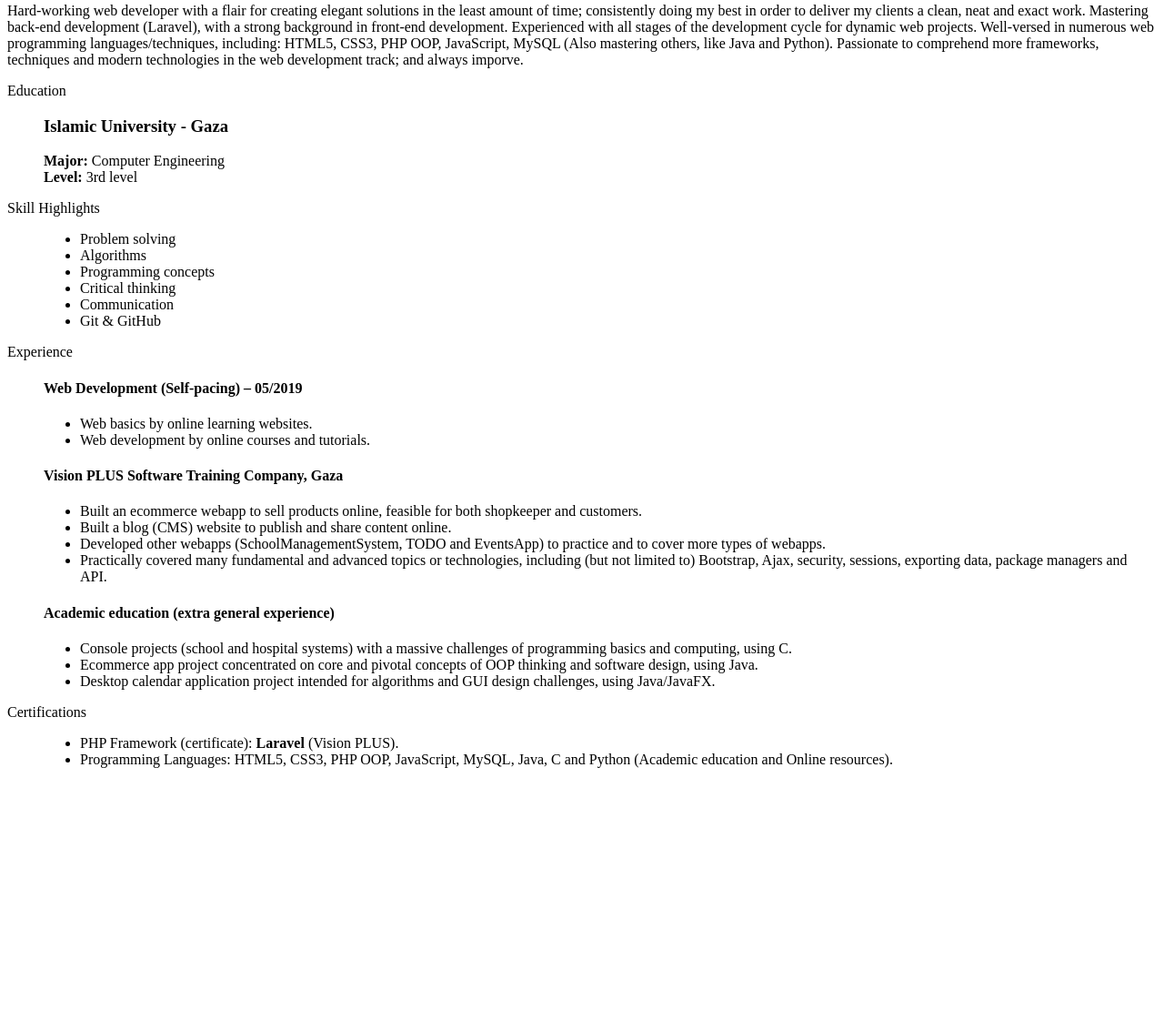
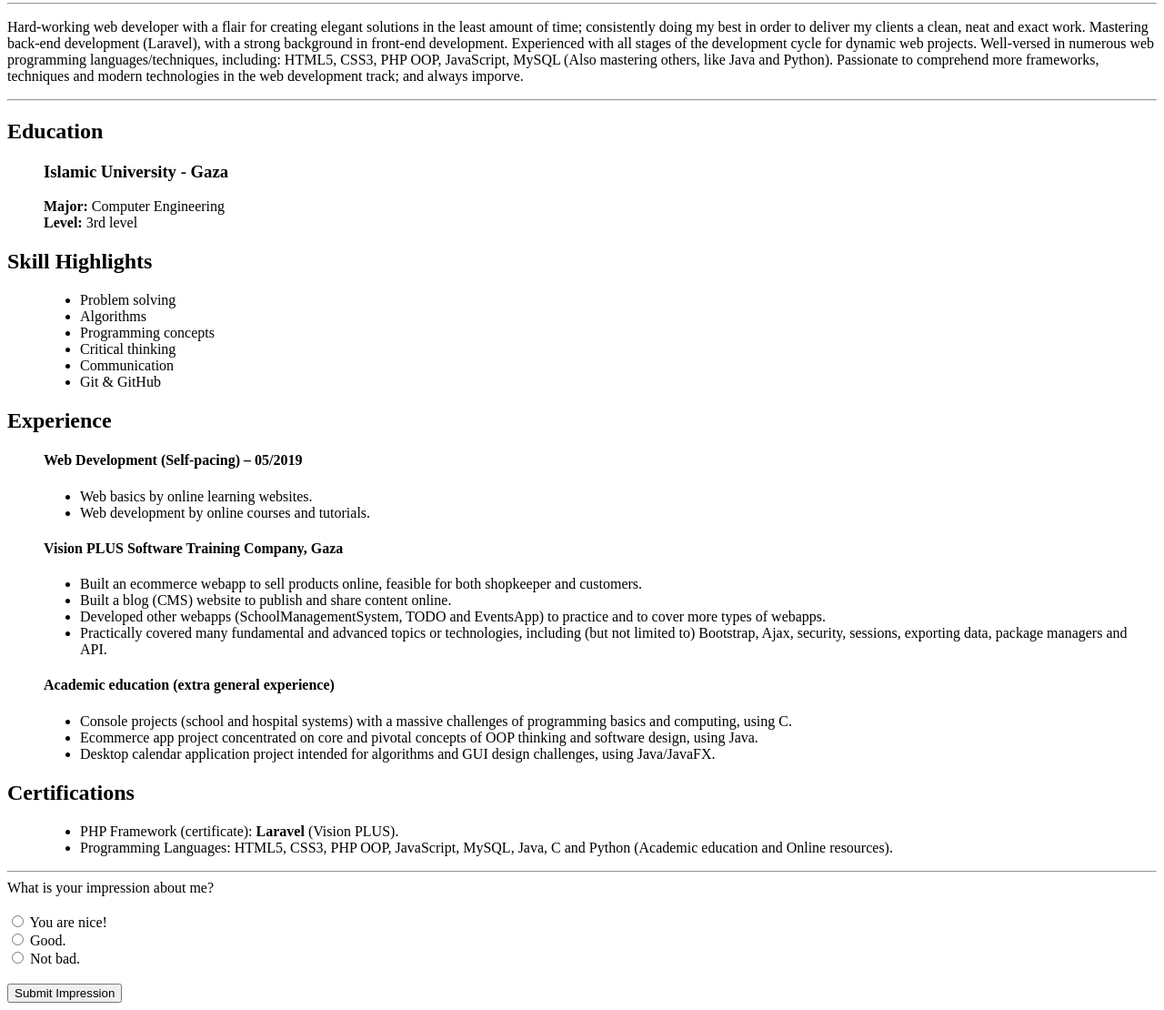
Before and after one commit to zharara/HW1-myCV, a plain HTML site: page index.html in a window 1280 px wide. Shown: the part 341-1451 px from the top of the page at 91% size. Before the commit the page ends 1201 px from the top, so only its background shows below. Drawn offline with Linux system fonts and the light colour scheme.

Commit message:
adding some cosmatics

```diff
--- a/index.html
+++ b/index.html
@@ -22,6 +22,8 @@
             </p>
         </div>
 
+        <hr>
+
         <div>
             <p>
                 Hard-working web developer with a flair for creating elegant solutions in the least amount of time;
@@ -35,15 +37,17 @@
             </p>
         </div>
 
+        <hr>
+
         <dl>
-            <dt>Education</dt>
+            <dt><h2>Education</h2></dt>
             <dd>
                 <h3>Islamic University - Gaza</h3>
                 <p><strong>Major:</strong> Computer Engineering<br />
                     <strong>Level:</strong> 3rd level</p>
             </dd>
 
-            <dt>Skill Highlights</dt>
+            <dt><h2>Skill Highlights</h2></dt>
             <dd>
                 <ul>
                     <li>Problem solving</li>
@@ -55,7 +59,7 @@
                 </ul>
             </dd>
 
-            <dt>Experience</dt>
+            <dt><h2>Experience</h2></dt>
             <dd>
                 <h4>Web Development (Self-pacing) <span>– 05/2019</span></h4>
                 <ul>
@@ -84,7 +88,7 @@
                 </ul>
             </dd>
 
-            <dt>Certifications</dt>
+            <dt><h2>Certifications</h2></dt>
             <dd>
                 <ul>
                     <li>PHP Framework (certificate): <b>Laravel</b> (Vision PLUS).</li>
@@ -93,6 +97,20 @@
                 </ul>
             </dd>
         </dl>
+
+        <hr>
+
+        <form action="#" method="post">
+            <label for="impression">What is your impression about me?</label><br><br>
+            <input type="radio" name="imp" value="vg" id="vg">
+            <label for="vg">You are nice!</label><br>
+            <input type="radio" name="imp" value="g" id="g">
+            <label for="g">Good.</label><br>
+            <input type="radio" name="imp" value="nb" id="nb">
+            <label for="nb">Not bad.</label><br>
+            <br>
+            <input type="submit" value="Submit Impression">
+        </form>
     </div>
 
 </body>
```
